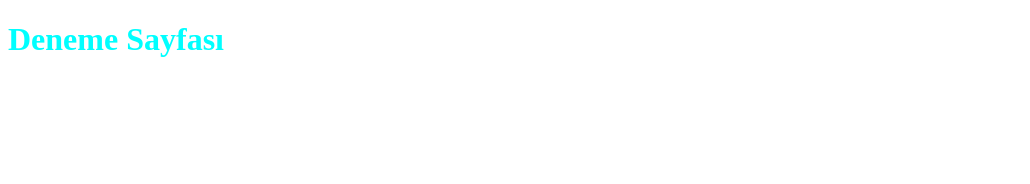
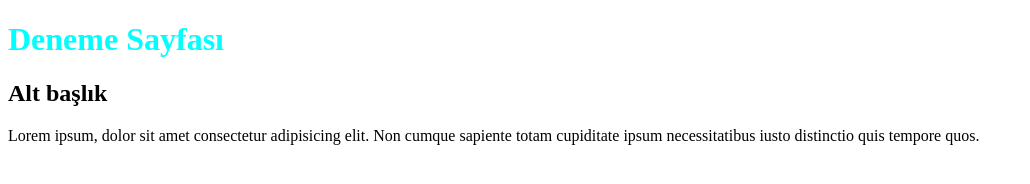
Before and after one commit to hasanSevinc/deneme, a plain HTML site: page index.html in a window 1280 px wide. Shown: the whole page, without its empty margins (0-1030 px from the left). Drawn offline with Linux system fonts and the light colour scheme.

Commit message:
add first container to index.html

```diff
--- a/index.html
+++ b/index.html
@@ -8,5 +8,13 @@
   </head>
   <body>
     <h1>Deneme Sayfası</h1>
+    <h2>Alt başlık</h2>
+    <main>
+      <p>
+        Lorem ipsum, dolor sit amet consectetur adipisicing elit. Non cumque
+        sapiente totam cupiditate ipsum necessitatibus iusto distinctio quis
+        tempore quos.
+      </p>
+    </main>
   </body>
 </html>
```
